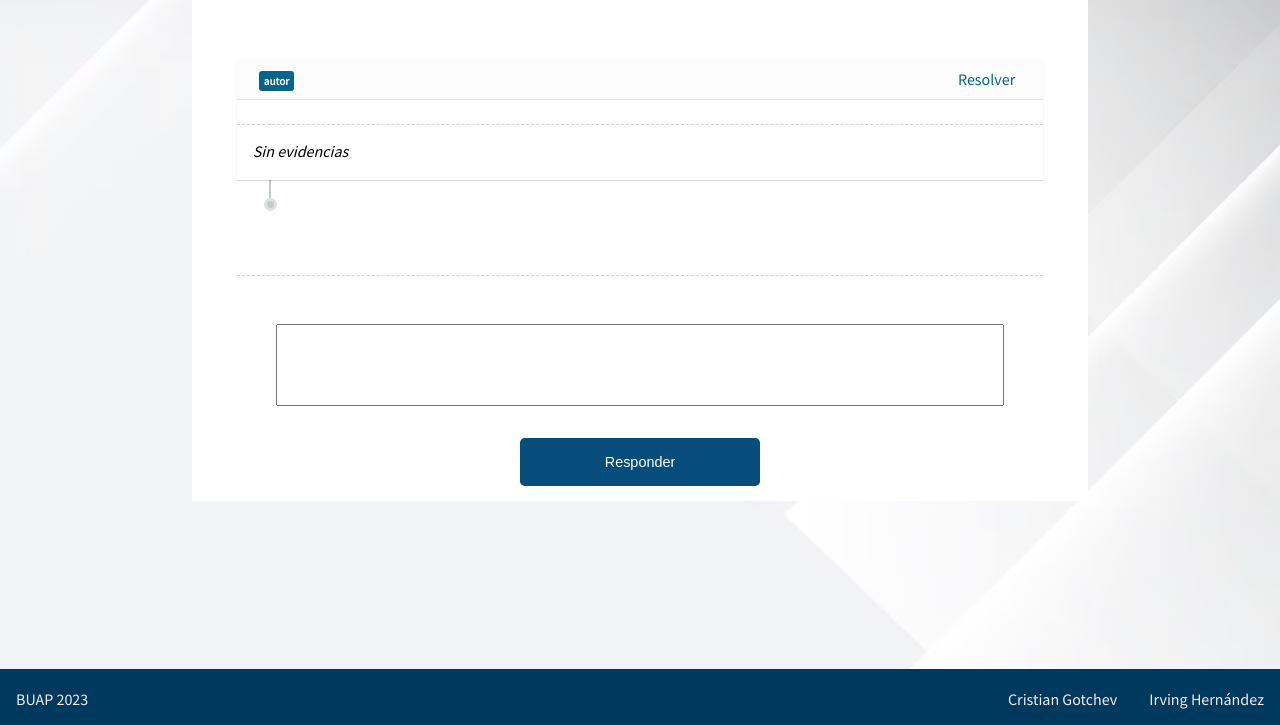
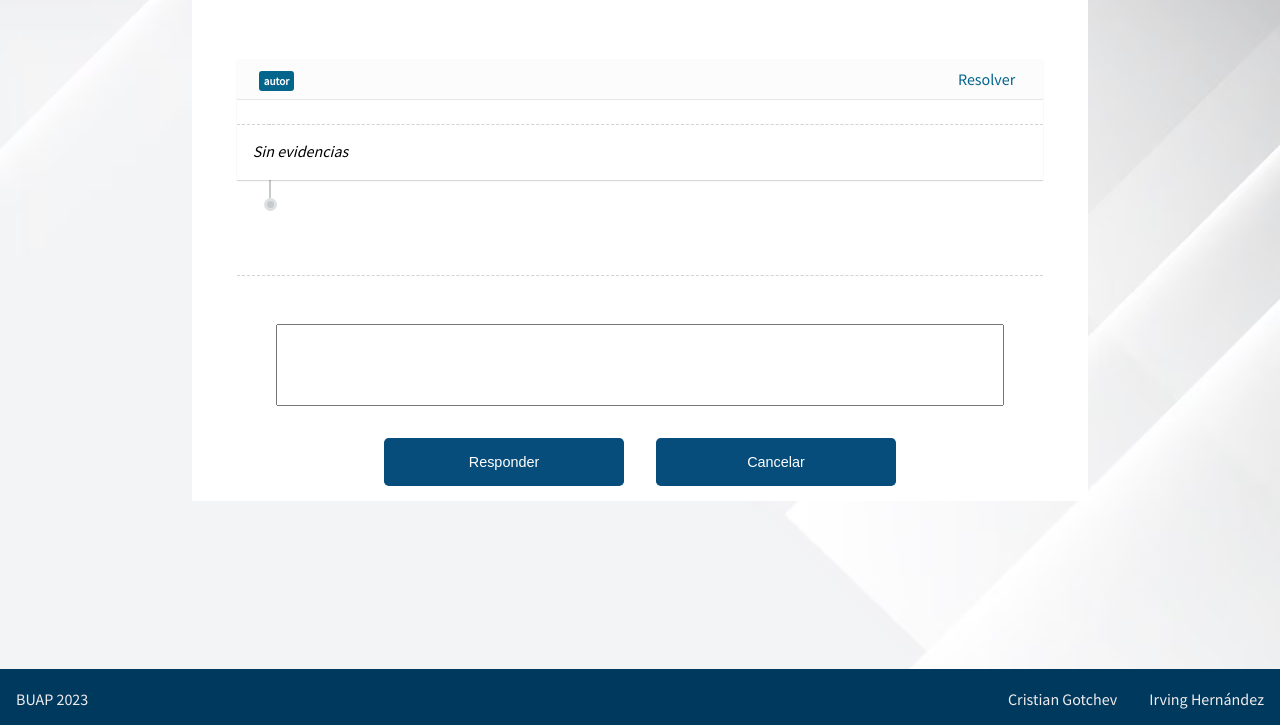
Before and after one commit to boribs/quejas_y_sugerencias, a PHP site: page /public/publicacion.php?id= in a window 1280 px wide. Shown: the part 107-832 px from the top of the page. Run offline with PHP 8.4, Linux system fonts and the light colour scheme; the visitor is signed in with stand-in values (Sample User, id 1); data that the repository does not hold is empty.

Commit message:
Adición: Botón para regresar de ver una publicación

```diff
--- a/assets/css/publicacion.css
+++ b/assets/css/publicacion.css
@@ -411,6 +411,9 @@ textarea {
 
    font-size: 0.9rem;
    text-align: center;
+
+   margin-left: 1rem;
+   margin-right: 1rem;
 }
 
 .button--area:hover {
--- a/public/publicacion.php
+++ b/public/publicacion.php
@@ -179,6 +179,11 @@ function get_comments() {
                                     <button type="submit" name="cancelar" class="button--area">
                                         Responder
                                     </button>
+                                    <a href="index.php">
+                                        <button form="none" class="button--area">
+                                            Cancelar
+                                        </button>
+                                    </a>
                                 </div>
                                 <input type="hidden" name="pub_id" value="<?php echo $id; ?>">
                             </form>
```
